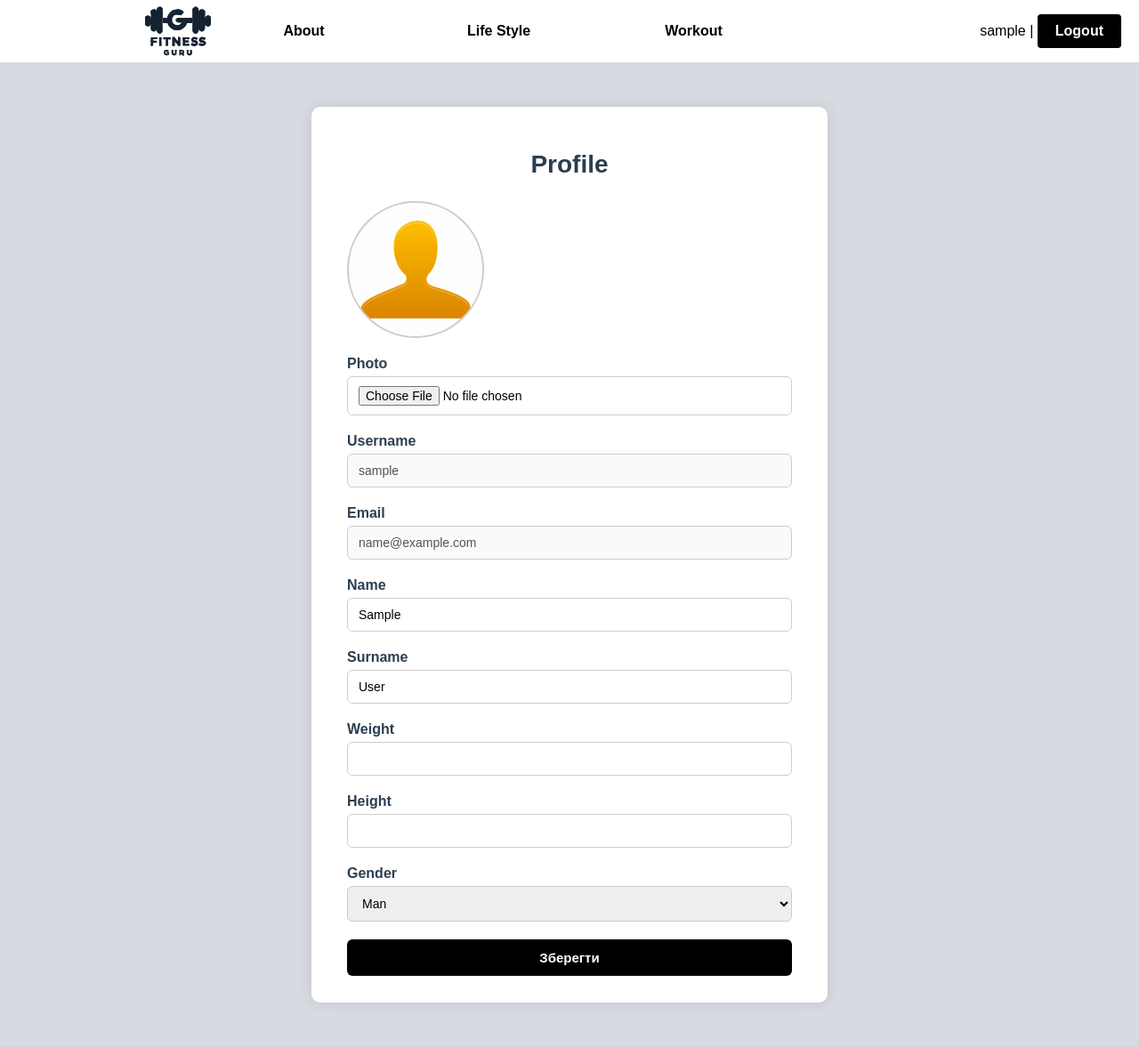
After one commit to Bogdan0397/FitnessProject, a Django app: page /user/profile/ in a window 1280 px wide. The commit adds this page. Shown: the whole page at 89% size. Run offline with Django 5.2, Linux system fonts and the light colour scheme; the visitor is signed in with stand-in values (Sample User, id 1).

Commit message:
some_changes

```diff
--- a/fitness_app/fitness/static/fitness/css/styles.css
+++ b/fitness_app/fitness/static/fitness/css/styles.css
@@ -14,10 +14,13 @@ body-title {
 header nav {
     position: relative;
     background-color: white;
-    padding: 10px 0;
-    display: grid;
-    width: 100%;
-    height: 50px;
+    padding: 0 20px;
+    display: flex;
+    align-items: center;
+    justify-content: space-between;
+    height: 70px;
+    box-sizing: border-box;
+
 }
 
 
@@ -488,3 +491,209 @@ a.post-link:hover p {
     font-size: 24px;
 
 }
+.login-link a {
+display: inline-block;
+font-weight: bold;
+text-decoration: none;
+padding: 10px 20px;
+color: white;
+background-color: black; /* повністю чорний фон */
+border: none;
+border-radius: 4px;
+transition: background-color 0.3s ease, transform 0.2s ease;
+}
+
+.login-link a:hover {
+background-color: #333; /* трохи світліший чорний при наведенні */
+transform: translateY(-2px);
+text-decoration: none;
+color: white;
+}
+
+.login-link a:active {
+transform: translateY(0);
+}
+
+
+/* шаблон login */
+
+.login-form {
+background-color: #ffffff;
+max-width: 400px;
+margin: 50px auto;
+padding: 30px 40px;
+border-radius: 10px;
+box-shadow: 0 0 15px rgba(0, 0, 0, 0.1);
+font-family: Arial, sans-serif;
+}
+
+.login-form .form-group {
+margin-bottom: 20px;
+}
+
+.login-form .form-label {
+display: block;
+font-weight: bold;
+margin-bottom: 5px;
+color: #2C3E50;
+}
+
+.login-form input {
+width: 100%;
+padding: 10px 12px;
+font-size: 14px;
+border: 1px solid #ccc;
+border-radius: 6px;
+box-sizing: border-box;
+}
+
+.login-form .form-error {
+color: red;
+font-size: 12px;
+margin-top: 5px;
+}
+
+.login-form .login-button {
+background-color: #000;
+color: #fff;
+padding: 12px 20px;
+border: none;
+border-radius: 6px;
+font-weight: bold;
+font-size: 15px;
+cursor: pointer;
+width: 100%;
+transition: background-color 0.3s ease;
+}
+
+.login-form .login-button:hover {
+background-color: #333;
+}
+
+/*sign up */
+
+.signup-link a {
+color: black;
+text-decoration: none;
+font-weight: bold;
+padding: 8px 12px;
+background-color: white;
+display: inline-block;
+border-radius: 4px;
+transition: background-color 0.3s;
+}
+
+.signup-link a:hover {
+background-color: #f0f0f0;
+}
+
+.signup-container {
+text-align: center;
+margin-top: 15px;
+}
+
+.signup-link {
+color: black;
+text-decoration: none;
+font-weight: bold;
+background-color: white;
+padding: 8px 16px;
+border-radius: 4px;
+display: inline-block;
+transition: background-color 0.3s;
+}
+
+.signup-link:hover {
+background-color: #f0f0f0;
+}
+
+/* profile */
+
+a.profile-link {
+    color: black;
+    text-decoration: none;
+    font-weight: normal;
+    background: none;
+    border: none;
+    padding: 0;
+    margin: 0;
+    cursor: pointer;
+}
+
+a.profile-link:hover,
+a.profile-link:active,
+a.profile-link:focus {
+    color: black;
+    text-decoration: none;
+    background: none;
+    outline: none;
+}
+
+.profile-container {
+    background-color: #ffffff;
+    max-width: 500px;
+    margin: 50px auto;
+    padding: 30px 40px;
+    border-radius: 10px;
+    box-shadow: 0 0 15px rgba(0, 0, 0, 0.1);
+    font-family: Arial, sans-serif;
+}
+
+.profile-title {
+    text-align: center;
+    font-size: 28px;
+    margin-bottom: 25px;
+    color: #2C3E50;
+}
+
+.profile-form .form-group {
+    margin-bottom: 20px;
+}
+
+.profile-form .form-label {
+    display: block;
+    font-weight: bold;
+    margin-bottom: 5px;
+    color: #2C3E50;
+}
+
+.profile-form input,
+.profile-form select,
+.profile-form textarea {
+    width: 100%;
+    padding: 10px 12px;
+    font-size: 14px;
+    border: 1px solid #ccc;
+    border-radius: 6px;
+    box-sizing: border-box;
+}
+
+.profile-form .form-error {
+    color: red;
+    font-size: 12px;
+    margin-top: 5px;
+}
+
+.save-button {
+    background-color: #000;
+    color: #fff;
+    padding: 12px 20px;
+    border: none;
+    border-radius: 6px;
+    font-weight: bold;
+    font-size: 15px;
+    cursor: pointer;
+    width: 100%;
+    transition: background-color 0.3s ease;
+}
+
+.save-button:hover {
+    background-color: #333;
+}
+.profile-photo {
+    width: 150px;
+    height: 150px;
+    object-fit: cover;  /* обрізає зайве, щоб заповнити розмір */
+    border-radius: 50%; /* якщо хочеш круглу аватарку */
+    border: 2px solid #ccc; /* тонка рамка — опційно */
+}
--- a/fitness_app/fitness/templates/fitness/about.html
+++ b/fitness_app/fitness/templates/fitness/about.html
@@ -5,6 +5,6 @@
 
 {% block content %}
 
-<h1>CEO: Валерій Петренко</h1>
+<h1>Contact information</h1>
 
 {% endblock %}
--- a/fitness_app/fitness_app/settings.py
+++ b/fitness_app/fitness_app/settings.py
@@ -37,13 +37,10 @@ INSTALLED_APPS = [
     'django.contrib.sessions',
     'django.contrib.messages',
     'django.contrib.staticfiles',
-
     'user.apps.UserConfig',
     'fitness.apps.FitnessConfig',
     'lifestyle.apps.LifestyleConfig',
     'cachalot',
-
-
 ]
 
 MIDDLEWARE = [
@@ -173,3 +170,6 @@ DEFAULT_FOODPLAN_IMAGE = MEDIA_URL + 'photos/foodplans/default.png'
 DEFAULT_PROGRAM_IMAGE = MEDIA_URL + 'photos/programs/programma-trenirovok-dlja-muzhchin-v-zale.jpg'
 DEFAULT_EXRCISE_IMAGE = MEDIA_URL + 'photos/exercises/default_exercise_image.jpg'
 HOME_IMG1 = MEDIA_URL + 'photos/dish_photos/default.jpg'
+
+LOGIN_REDIRECT_URL = 'home'
+LOGOUT_REDIRECT_URL = 'home'
--- a/fitness_app/templates/base.html
+++ b/fitness_app/templates/base.html
@@ -11,8 +11,8 @@
 <body class="{% block body_class %}{% endblock %}">
     <header>
         <nav class="main-nav" id="main-nav">
+            <a href="{% url 'home' %}"><section class="logo" id="logo"></section></a>
             <ul class="menu" id="menu">
-                <a href="{% url 'home' %}"><section class="logo" id="logo"></section></a>
                 {% for index in mainmenu %}
                 <li class="dropdown {% if index.title == selected_menu %}menu-selected selected{% endif %}">
                     <a href="{% url index.url_name %}"> {{ index.title }}</a>
@@ -24,6 +24,16 @@
                 </li>
                 {% endfor %}
             </ul>
+            {% if user.is_authenticated %}
+            <div class="login-link">
+                <a href="{% url 'user:profile' %}" class="profile-link">{{user.username}}</a> |
+                <a href="{% url 'user:logout' %}" class="logout-link">Logout</a>
+            </div>
+            {% else %}
+            <div class="login-link">
+                <a href="{% url 'user:login' %}">Login</a>
+            </div>
+            {% endif %}
         </nav>
     </header>
 
--- a/fitness_app/user/forms.py
+++ b/fitness_app/user/forms.py
@@ -1,5 +1,63 @@
 from django import forms
+from django.contrib.auth import get_user_model
+from django.contrib.auth.forms import AuthenticationForm, UserCreationForm
 
-class LoginUserForm(forms.Form):
+
+class LoginUserForm(AuthenticationForm):
     username = forms.CharField(label='Login', widget=forms.TextInput(attrs={'class':'form-input'}))
     password = forms.CharField(label='Password', widget=forms.PasswordInput(attrs={'class': 'form-input'}))
+
+    class Meta:
+        model = get_user_model()
+        fields = ['username','password']
+
+
+class RegisterUserForm(UserCreationForm):
+    username = forms.CharField(label='Login',widget=forms.TextInput(attrs={'class':'form-input'}))
+    email = forms.EmailField(label='Email',widget=forms.TextInput(attrs={'class':'form-input'}))
+    first_name = forms.CharField(label='Name', widget=forms.TextInput(attrs={'class':'form-input'}))
+    last_name = forms.CharField(label='Surname', widget=forms.TextInput(attrs={'class': 'form-input'}))
+
+
+    class Meta:
+        model = get_user_model()
+        fields = ['username', 'email', 'first_name', 'last_name','password1', 'password2']
+        labels = {'email': 'Email',
+                  'first_name': 'Name',
+                  'last_name':'Surname',
+                  }
+
+        widgets = {'email': forms.TextInput(attrs={'class':'form-input'}),
+                  'first_name': forms.TextInput(attrs={'class':'form-input'}),
+                  'last_name':forms.TextInput(attrs={'class':'form-input'})
+                   }
+
+
+
+    def clean_email(self):
+        email = self.cleaned_data['email']
+        if get_user_model().objects.filter(email=email).exists():
+            raise forms.ValidationError("Email already exist")
+        return email
+
+class ProfileUserForm(forms.ModelForm):
+    username = forms.CharField(disabled=True,required=False, label='Username', widget=forms.TextInput(attrs={'class': 'form-input'}))
+    email = forms.CharField(disabled=True,required=False, label='Email', widget=forms.TextInput(attrs={'class': 'form-input'}))
+
+    class Meta:
+        model = get_user_model()
+        fields = ['photo','username','email','first_name','last_name','weight','height','gender']
+
+        labels = {'email': 'Email',
+                  'first_name': 'Name',
+                  'last_name':'Surname',
+                  'weight': 'Weight',
+                  'height': 'Height',
+                  'gender':'Gender',
+                  'photo': 'Photo',
+                  }
+
+        widgets = {'email': forms.TextInput(attrs={'class':'form-input'}),
+                  'first_name': forms.TextInput(attrs={'class':'form-input'}),
+                  'last_name':forms.TextInput(attrs={'class':'form-input'}),
+                  'photo': forms.FileInput}
--- a/fitness_app/user/models.py
+++ b/fitness_app/user/models.py
@@ -3,8 +3,8 @@ from django.db import models
 
 
 class Status(models.IntegerChoices):
-    MAN = 0, 'Чоловік'
-    WOMAN = 1, 'Жінка'
+    MAN = 0, 'Man'
+    WOMAN = 1, 'Woman'
 class User(AbstractUser):
     photo = models.ImageField(upload_to='users/%Y/%m/%d',blank = True,null=True,verbose_name='Фото')
     date_birth = models.DateTimeField(blank=True,null=True,verbose_name='Дата народження')
--- /dev/null
+++ b/fitness_app/user/templates/user/profile.html
@@ -0,0 +1,29 @@
+{% extends 'base.html' %}
+{% block content %}
+<div class="profile-container">
+    <h1 class="profile-title">Profile</h1>
+    <form method="post" class="profile-form" enctype="multipart/form-data">
+        {% csrf_token %}
+
+        {% if user.photo %}
+            <p><img src="{{ user.photo.url }}" class="profile-photo"></p>
+        {% else %}
+            <p><img src="/media/users/default.png" class="profile-photo"></p>
+        {% endif %}
+
+        <div class="form-error">{{ form.non_field_errors }}</div>
+
+        {% for f in form %}
+            {% if "_clear" not in f.name %}
+                <div class="form-group">
+                    <label class="form-label" for="{{ f.id_for_label }}">{{ f.label }}</label>
+                    {{ f }}
+                    <div class="form-error">{{ f.errors }}</div>
+                </div>
+            {% endif %}
+        {% endfor %}
+
+        <button type="submit" class="save-button">Зберегти</button>
+    </form>
+</div>
+{% endblock %}
--- a/fitness_app/user/urls.py
+++ b/fitness_app/user/urls.py
@@ -1,10 +1,14 @@
+from django.contrib.auth.views import LogoutView
 from django.urls import path
 from . import views
+from .views import LoginUser, RegisterUser, ProfileUser
 
 app_name = 'user'
 
 urlpatterns = [
-    path('login/', views.login_user,name='login'),
-    path('logout/', views.login_user,name='logout'),
+    path('login/', LoginUser.as_view(),name='login'),
+    path('logout/', LogoutView.as_view(),name='logout'),
+    path('register/',views.RegisterUser.as_view(),name='register'),
+    path('profile/', views.ProfileUser.as_view(), name = 'profile')
 
 ]
--- a/fitness_app/user/views.py
+++ b/fitness_app/user/views.py
@@ -1,26 +1,34 @@
-from django.contrib.auth import authenticate, login, logout
+from django.contrib.auth import authenticate, login, logout, get_user_model
+from django.contrib.auth.forms import AuthenticationForm
+from django.contrib.auth.mixins import LoginRequiredMixin
+from django.contrib.auth.views import LoginView
 from django.shortcuts import render
 from django.http import HttpResponse, HttpResponseRedirect
-from django.urls import reverse
+from django.urls import reverse, reverse_lazy
+from django.views.generic import CreateView, UpdateView
 
-from user.forms import LoginUserForm
+from user.forms import LoginUserForm, RegisterUserForm, ProfileUserForm
 
 
-def login_user(request):
-    if request.method == "POST":
-        form = LoginUserForm(request.POST)
-        if form.is_valid():
-            cd = form.cleaned_data
-            user = authenticate(request, username = cd['username'] ,
-                                password = cd['password'])
-            if user and user.is_active:
-                login(request, user)
-                return HttpResponseRedirect(reverse('home'))
-    else:
-        form = LoginUserForm()
+class LoginUser(LoginView):
+    form_class = LoginUserForm
+    template_name = 'user/login.html'
 
-    return render(request,'user/login.html',{"form":form})
+class RegisterUser(CreateView):
+    form_class = RegisterUserForm
+    template_name = 'user/register.html'
+    success_url = reverse_lazy('user:login')
 
-def logout_user(request):
-    logout(request)
-    return HttpResponseRedirect(reverse('user:login'))
+
+
+
+class ProfileUser(LoginRequiredMixin, UpdateView):
+    model = get_user_model()
+    form_class = ProfileUserForm
+    template_name = 'user/profile.html'
+
+    def get_success_url(self):
+        return reverse_lazy('user:profile')
+
+    def get_object(self, queryset=None):
+        return self.request.user
```
Also changed, not shown: fitness_app/user/templates/user/login.html (+15 -6 lines), fitness_app/user/templates/user/register.html (added, +75 -0 lines), fitness_app/user/templates/user/register_done.html (added, +43 -0 lines), fitness_app/media/users/default.png (added).
